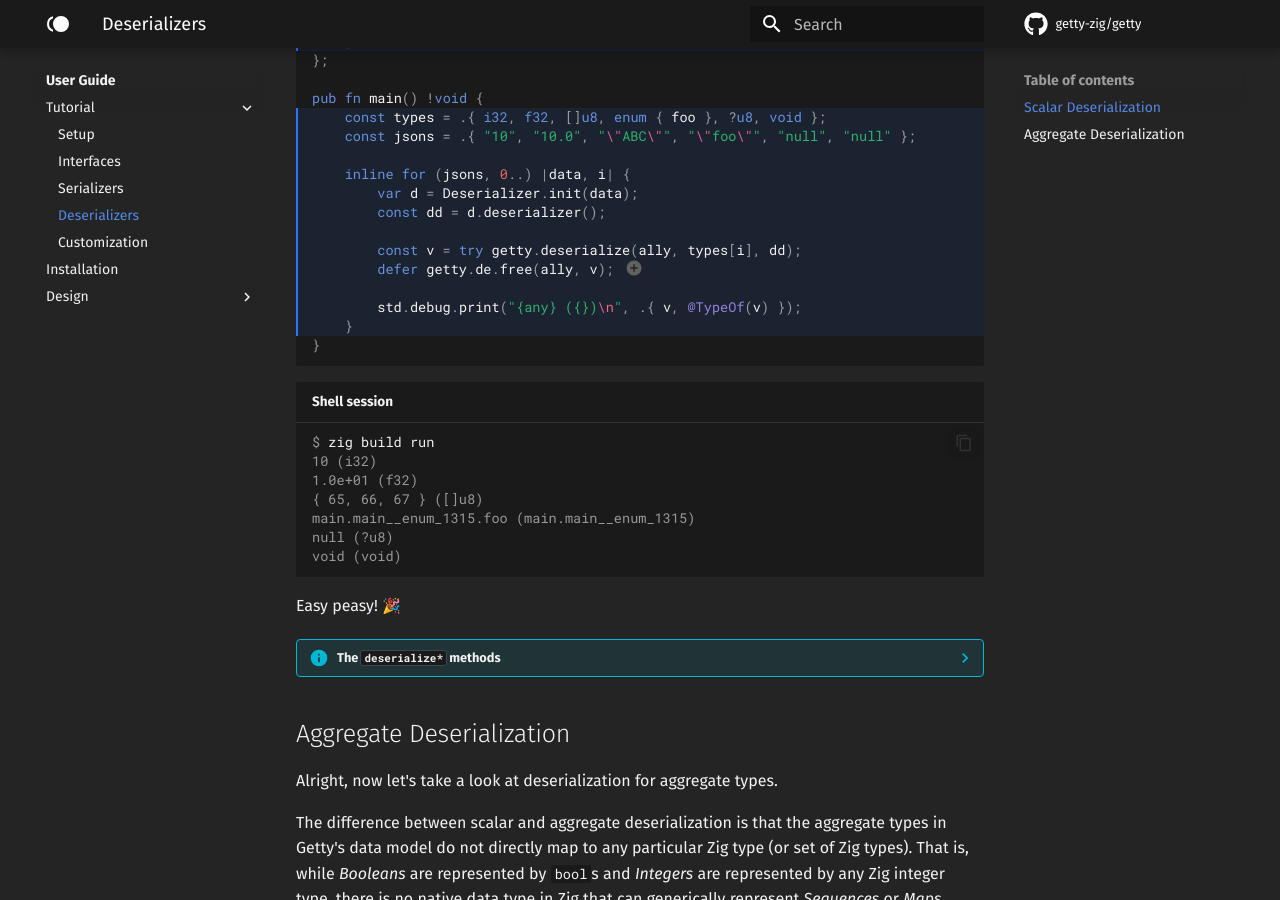
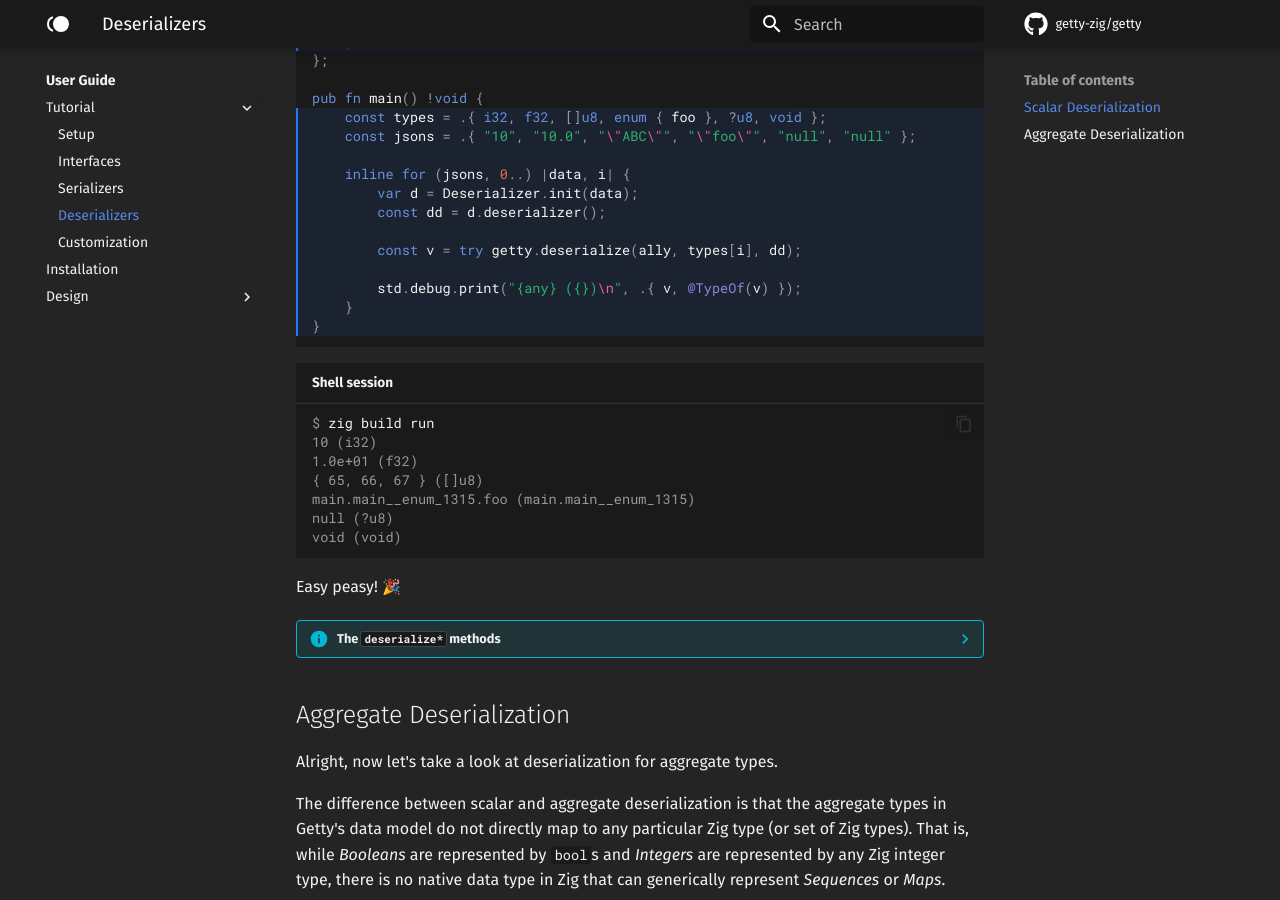
Before and after one commit to getty-zig/getty.so, an MkDocs documentation site: the page built from docs/user-guide/tutorial/deserializers.md, in a window 1280 px wide and 900 px high, scrolled down 6381 px. Built offline with MkDocs 1.6.1 and Material for MkDocs 9.7.7, drawn with Linux system fonts in a browser that asks for light colours; emoji names are drawn with the system emoji font; comment, search, counter and statistics services are not loaded.

Commit message:
remove getty.de.free

````diff
--- a/docs/user-guide/tutorial/deserializers.md
+++ b/docs/user-guide/tutorial/deserializers.md
@@ -375,7 +375,6 @@ pub fn main() !void {
         const dd = d.deserializer();
 
         const v = try getty.deserialize(ally, types[i], dd);
-        defer getty.de.free(ally, v); // (3)!
 
         std.debug.print("{any} ({})\n", .{ v, @TypeOf(v) });
     }
@@ -397,9 +396,6 @@ pub fn main() !void {
 
     You can think of this method as a place to do some pre-processing before
     deserializing an actual payload value.
-
-3.  This is a convenience function that lets you to easily free values that
-    were deserialized by Getty.
 
 ```console title="Shell session"
 $ zig build run
````
